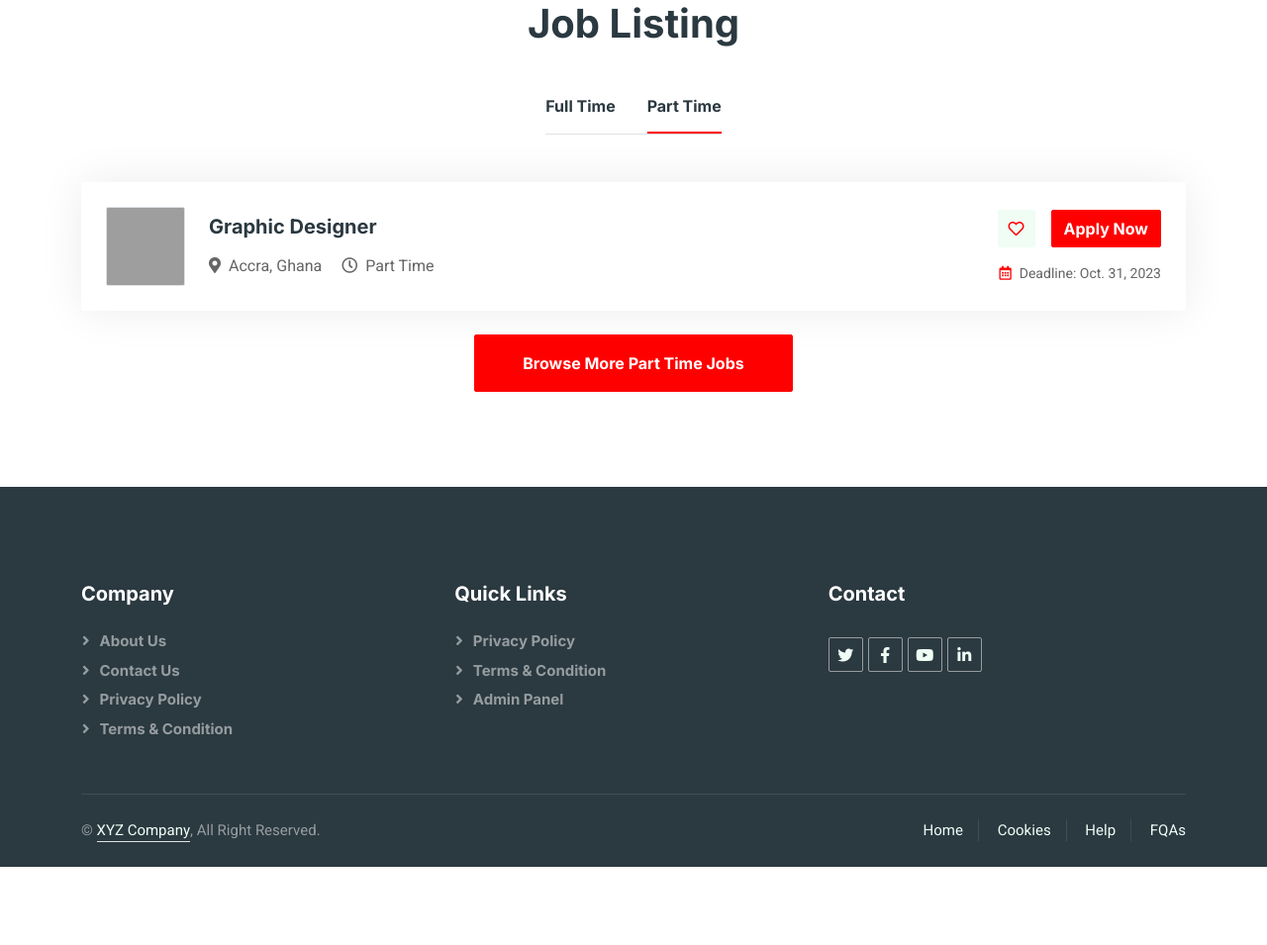
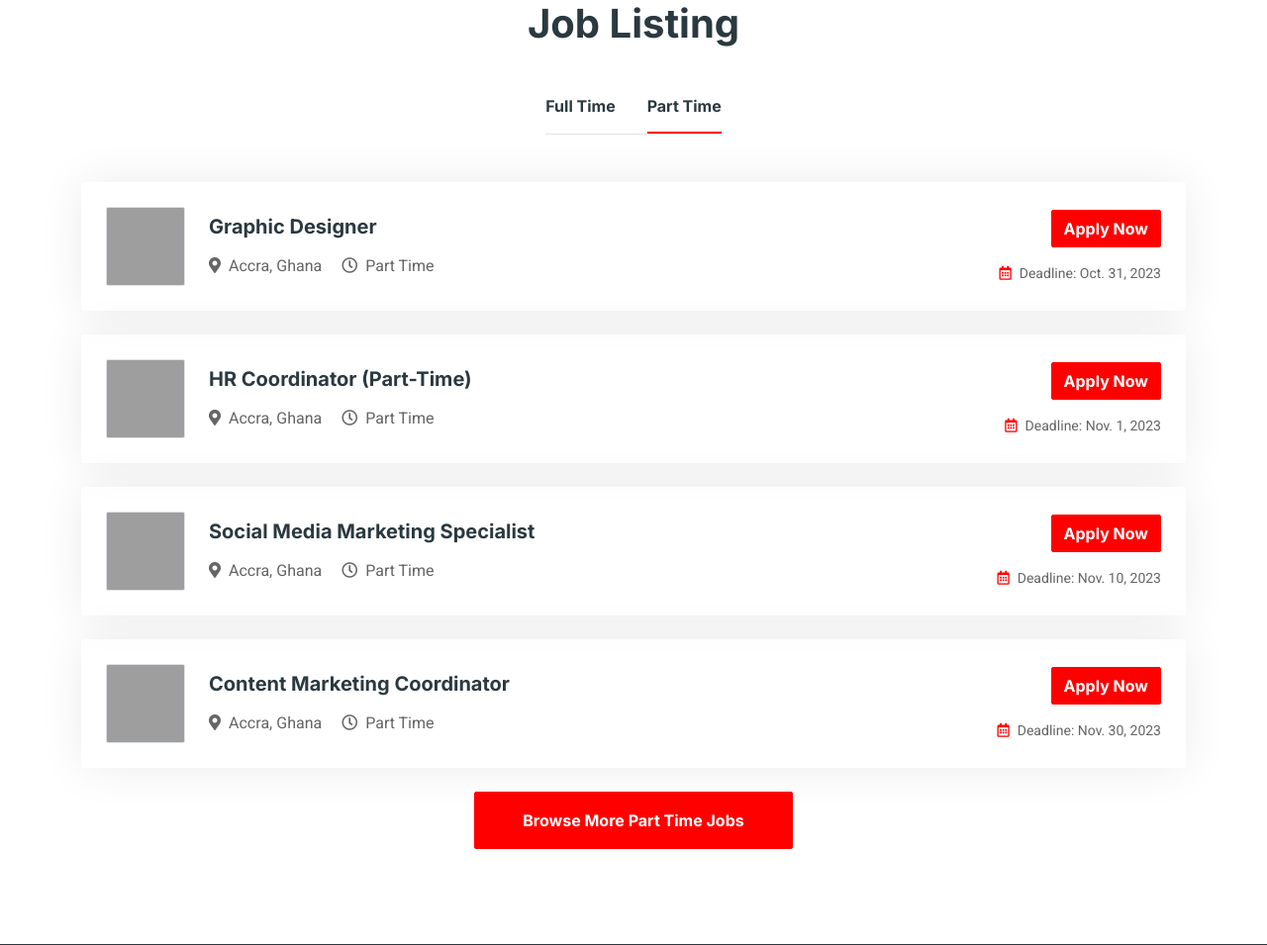
Before and after one commit to YounoussaBen/xyzCompany, a Django app: page / in a window 1280 px wide, after a click on "Part Time". Shown: the part 1751-2706 px from the top of the page at 99% size. Before the commit the page ends 2627 px from the top, so only its background shows below. Run offline with Django 4.2, Linux system fonts and the light colour scheme; data comes from the database, SQL or seed files in the repository; some libraries are stand-ins or nearby versions; grey boxes are pictures that could not be loaded.

```diff
--- a/core/models.py
+++ b/core/models.py
@@ -3,7 +3,7 @@ from django.db import models
 # Define a Company model to store company information, including the logo and email
 class Company(models.Model):
     name = models.CharField(max_length=100)
-    logo = models.ImageField(upload_to='static/company_logos/')
+    logo = models.ImageField(upload_to='company_logos/')
     email = models.EmailField()
 
     def __str__(self):
--- a/core/templates/home.html
+++ b/core/templates/home.html
@@ -89,7 +89,7 @@
                                     </div>
                                     <div class="col-sm-12 col-md-4 d-flex flex-column align-items-start align-items-md-end justify-content-center">
                                         <div class="d-flex mb-3">
-                                            <a class="btn btn-light btn-square me-3" href=""><i class="far fa-heart text-primary"></i></a>
+
                                             <a class="btn btn-primary" href="{% url 'job_detail' job.id %}">Apply Now</a>
                                         </div>
                                         <small class="text-truncate"><i class="far fa-calendar-alt text-primary me-2"></i>Deadline: {{ job.deadline }}</small>
@@ -98,12 +98,12 @@
                             </div>
                         {% endif %}
                     {% endfor %}
-                    <a class="btn btn-primary py-3 px-5" href="">Browse More Full Time Jobs</a>
+                    <a class="btn btn-primary py-3 px-5" href="{% url 'full_time_jobs' %}">Browse More Full Time Jobs</a>
                 </div>
                 <div id="tab-2" class="tab-pane fade show p-0">
                     <!-- Display up to three Part Time Job Listings -->
                     {% for job in job_listings %}
-                        {% if job.job_type == 'Part Time' and forloop.counter <= 5 %}
+                        {% if job.job_type == 'Part Time' %}
                             <div class="job-item p-4 mb-4">
                                 <div class="row g-4">
                                     <div class="col-sm-12 col-md-8 d-flex align-items-center">
@@ -116,7 +116,7 @@
                                     </div>
                                     <div class="col-sm-12 col-md-4 d-flex flex-column align-items-start align-items-md-end justify-content-center">
                                         <div class="d-flex mb-3">
-                                            <a class="btn btn-light btn-square me-3" href=""><i class="far fa-heart text-primary"></i></a>
+
                                             <a class="btn btn-primary" href="{% url 'job_detail' job.id %}">Apply Now</a>
                                         </div>
                                         <small class="text-truncate"><i class="far fa-calendar-alt text-primary me-2"></i>Deadline: {{ job.deadline }}</small>
@@ -125,7 +125,7 @@
                             </div>
                         {% endif %}
                     {% endfor %}
-                    <a class="btn btn-primary py-3 px-5" href="">Browse More Part Time Jobs</a>
+                    <a class="btn btn-primary py-3 px-5" href="{% url 'part_time_jobs' %}">Browse More Part Time Jobs</a>
                 </div>
             </div>
         </div>
--- a/core/urls.py
+++ b/core/urls.py
@@ -6,6 +6,8 @@ urlpatterns = [
     path('', views.home_view, name='home'),
     path('category/<int:category_id>/', views.category_view, name='category'),
     path('job/<int:job_id>/', views.job_detail, name='job_detail'),
+    path('jobs/full-time/', views.full_time_jobs, name='full_time_jobs'),
+    path('jobs/part-time/', views.part_time_jobs, name='part_time_jobs'),
     path('about/', views.about_view, name='about'),
     path('contact/', views.contact_view, name='contact'),
 ]
--- a/core/views.py
+++ b/core/views.py
@@ -45,11 +45,16 @@ def job_detail(request, job_id):
 
     return render(request, 'job_detail.html', context)
 
+def full_time_jobs(request):
+    full_time_jobs = Job.objects.filter(job_type='Full Time')
+    return render(request, 'job_list.html', {'jobs': full_time_jobs, 'category_name': 'Full Time Jobs'})
+
+def part_time_jobs(request):
+    part_time_jobs = Job.objects.filter(job_type='Part Time')
+    return render(request, 'job_list.html', {'jobs': part_time_jobs, 'category_name': 'Part Time Jobs'})
+
 def about_view(request):
     return render(request, 'about.html')
-
-
-
 
 def contact_view(request):
     if request.method == 'POST':
--- a/xyz/settings.py
+++ b/xyz/settings.py
@@ -127,6 +127,10 @@ STATIC_ROOT = os.path.join(BASE_DIR, 'staticfiles')
 # Define the root directory where your static files are stored
 STATICFILES_DIRS = [os.path.join(BASE_DIR, 'static')]
 
+MEDIA_URL = '/media/'
+MEDIA_ROOT = os.path.join(BASE_DIR, 'media')
+
+
 # Default primary key field type
 # https://docs.djangoproject.com/en/4.1/ref/settings/#default-auto-field
 
--- a/xyz/urls.py
+++ b/xyz/urls.py
@@ -27,3 +27,6 @@ urlpatterns = [
 # Only for development. This is not suitable for production use.
 if settings.DEBUG:
     urlpatterns += static(settings.STATIC_URL, document_root=settings.STATIC_ROOT)
+
+if settings.DEBUG:
+    urlpatterns += static(settings.MEDIA_URL, document_root=settings.MEDIA_ROOT)
```
Also changed, not shown: core/templates/job_list.html (added, +34 -0 lines), 10 other files.
